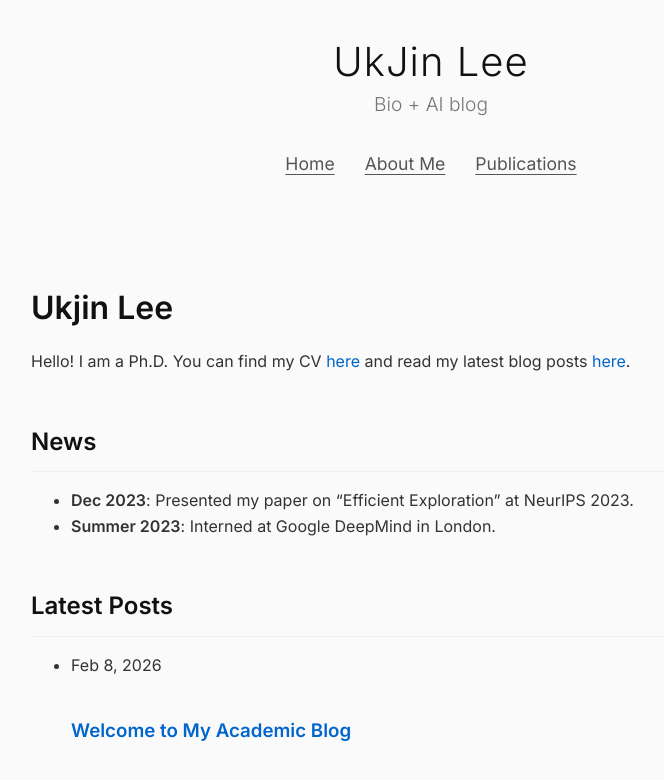
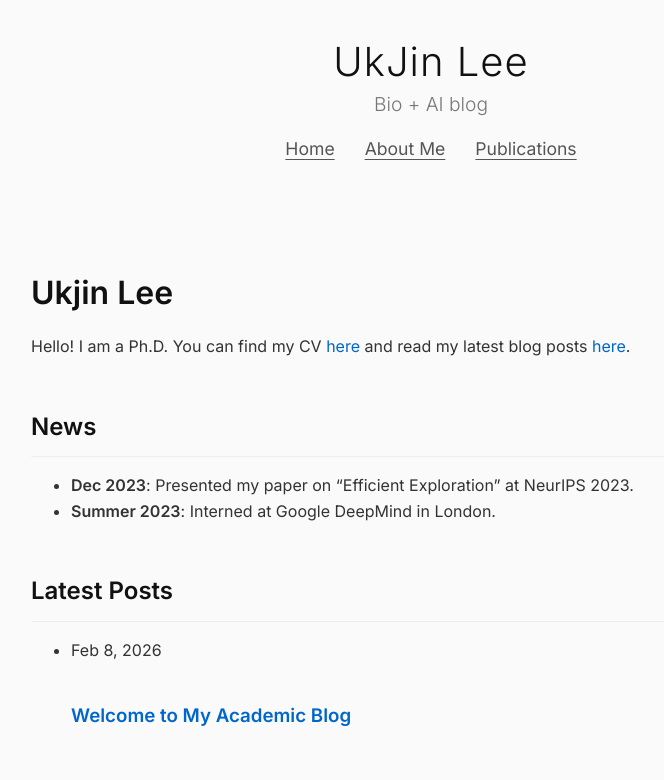
Before and after one commit to ukjinlee101/ukjinlee101.github.io, a Jekyll site: the page built from index.md, in a window 1280 px wide. Shown: the top 780 px of the page, without its empty margins (209-873 px from the left). Built offline with Jekyll 4.4.1, drawn with Linux system fonts in a browser that asks for light colours.

Commit message:
antigravity

```diff
--- a/assets/css/style.css
+++ b/assets/css/style.css
@@ -89,8 +89,8 @@ pre {
   font-weight: 300;
   margin-top: 5px;
   /* Small controlled gap */
-  margin-bottom: 30px;
-  /* Reduced gap by half */
+  margin-bottom: 15px;
+  /* Reduced gap significantly */
 }
 
 .site-nav-centered {
@@ -194,7 +194,7 @@ pre {
 
 .pub-image {
   flex-shrink: 0;
-  width: 150px;
+  width: 300px;
   border: 1px solid var(--border-color);
   border-radius: 4px;
   overflow: hidden;
```
